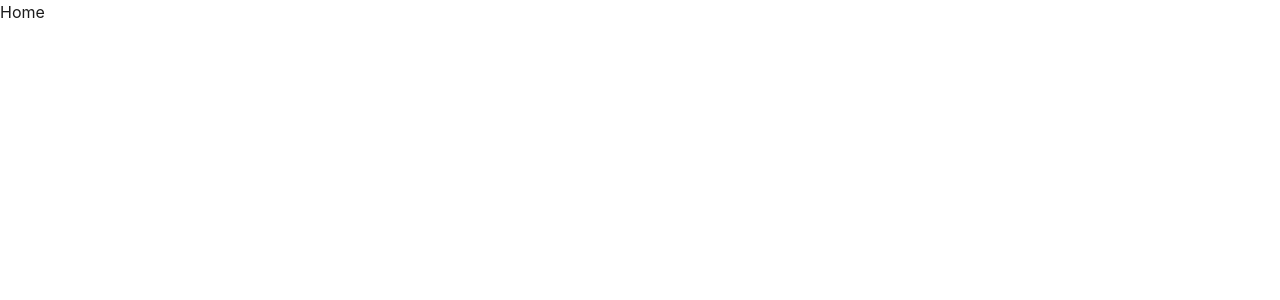
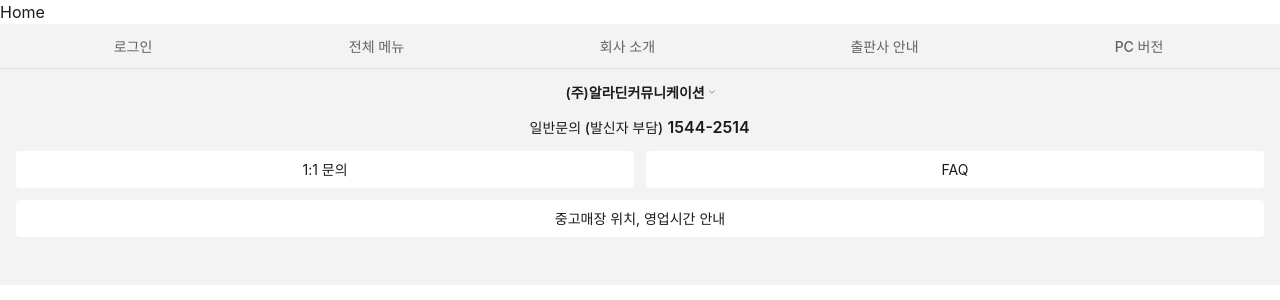
Before and after one commit to SOPT-all/39-COLLABORATION-WEB-ALADIN, a React (Vite) app: page / in a window 1280 px wide. Shown: the top 300 px of the page. Built offline with nearby package versions, Linux system fonts and the light colour scheme; a web font is replaced by a local one.

Commit message:
feat: 공통 Layout에 Footer 연결 (#31)

```diff
--- a/src/layout/Layout.tsx
+++ b/src/layout/Layout.tsx
@@ -1,10 +1,15 @@
 import { Outlet } from 'react-router';
+
+import Footer from '@components/Footer';
 
 const Layout = () => {
   return (
-    <main>
-      <Outlet />
-    </main>
+    <>
+      <main>
+        <Outlet />
+      </main>
+      <Footer />
+    </>
   );
 };
 
```
